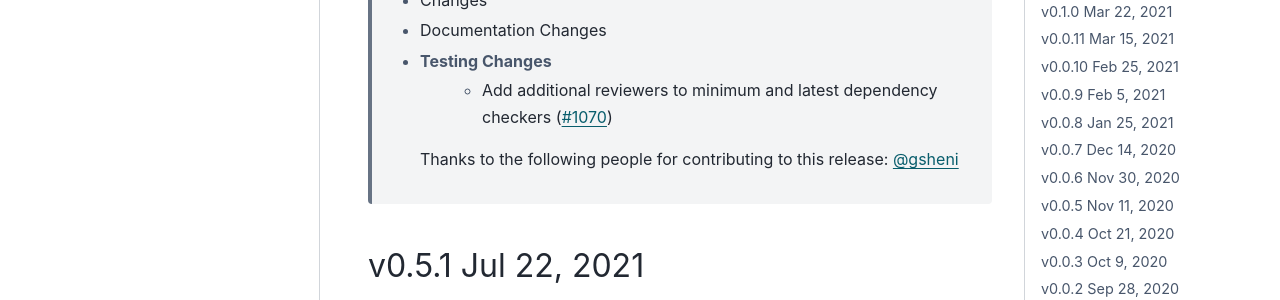
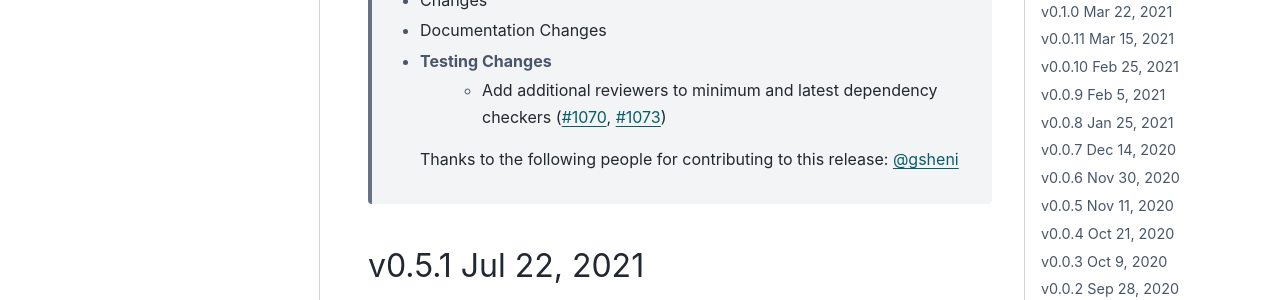
Before and after one commit to alteryx/woodwork, a Sphinx documentation site: the page built from docs/source/release_notes.rst, in a window 1280 px wide and 900 px high. Shown: the part 380-680 px from the top of the window. Built offline with Sphinx 7.4.7 and the PyData theme 0.15.4, drawn with Linux system fonts in a browser that asks for light colours; comment, search, counter and statistics services are not loaded.

Commit message:
Update release_notes.rst

```diff
--- a/docs/source/release_notes.rst
+++ b/docs/source/release_notes.rst
@@ -10,7 +10,7 @@ Future Release
   * Changes
   * Documentation Changes
   * Testing Changes
-        * Add additional reviewers to minimum and latest dependency checkers (:pr:`1070`)
+        * Add additional reviewers to minimum and latest dependency checkers (:pr:`1070`, :pr:`1073`)
 
     Thanks to the following people for contributing to this release:
     :user:`gsheni`
```
